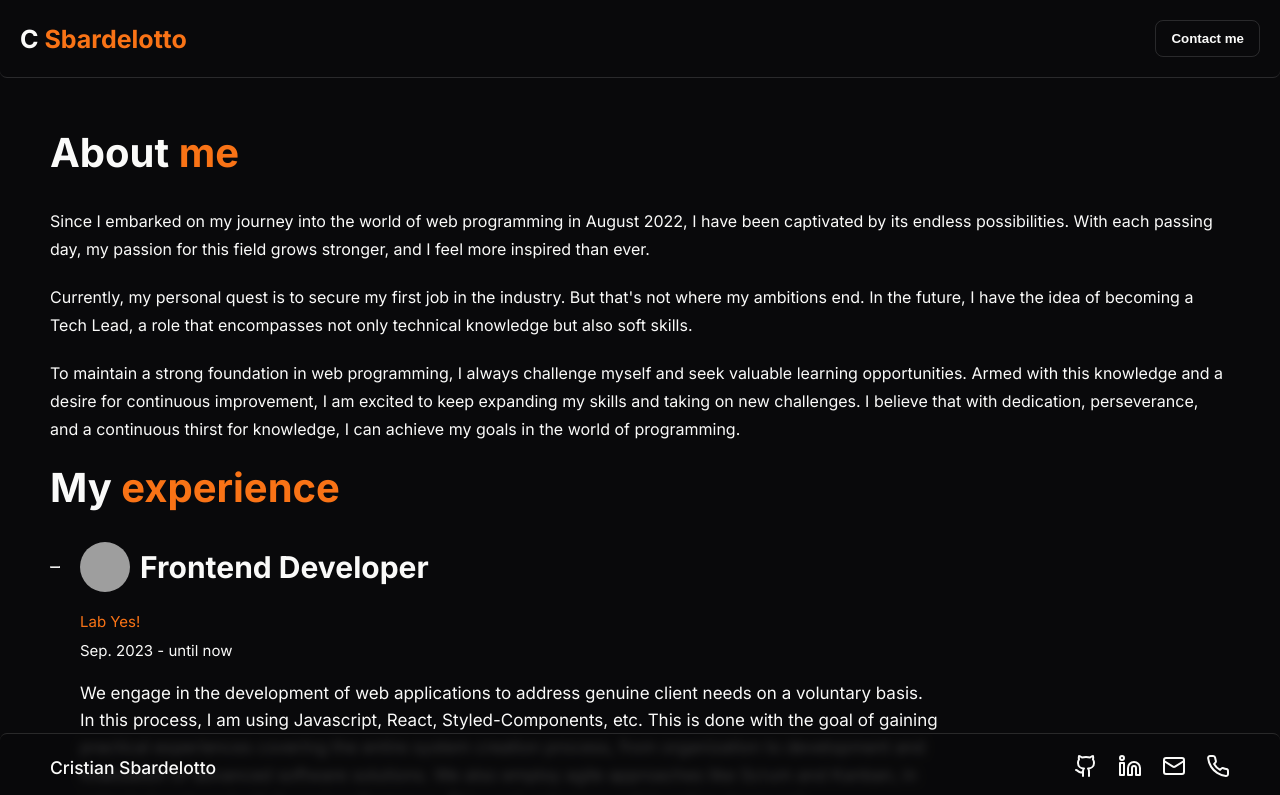
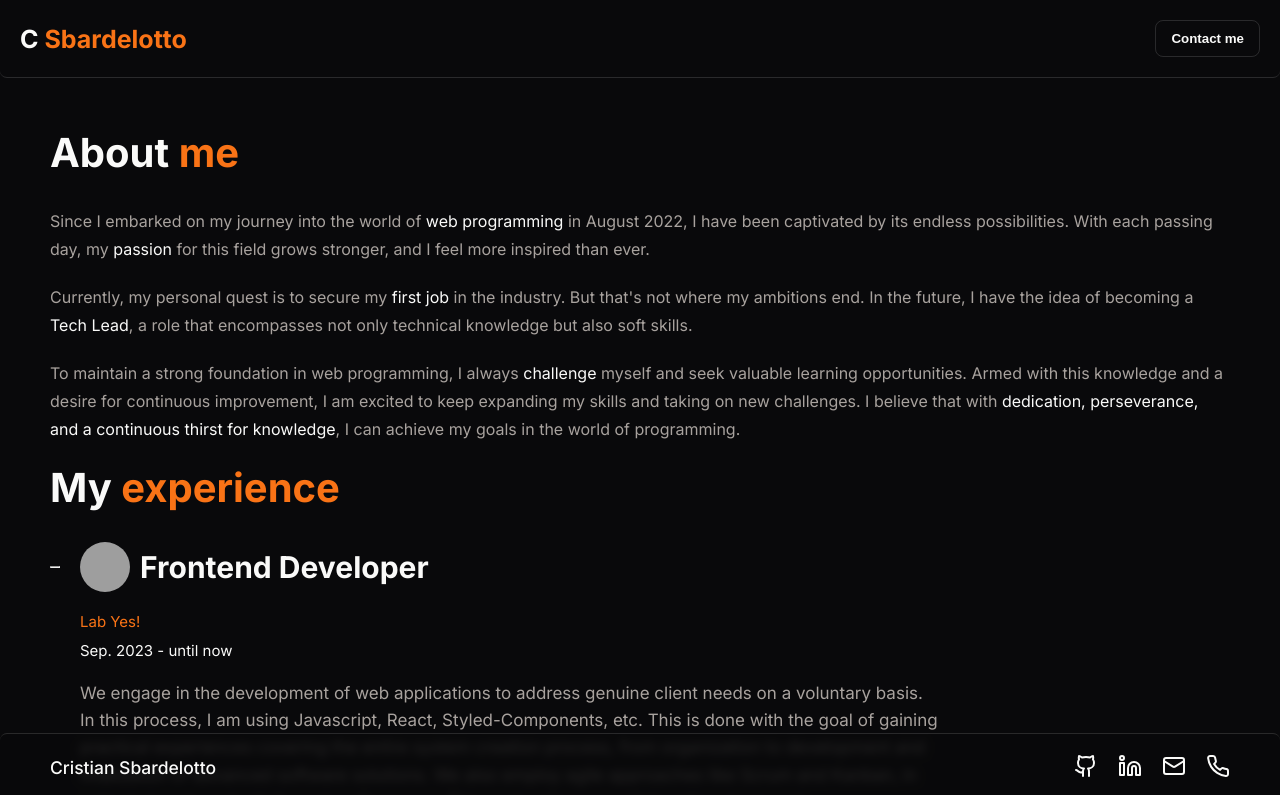
Before and after one commit to cristian-sbardelotto/portfolio, a Next.js app: page /about in a window 1280 px wide. Shown: the top 795 px of the page. Built offline with nearby package versions, Linux system fonts and the light colour scheme; grey boxes are pictures that could not be loaded.

Commit message:
style: change aboutMe route text color

```diff
--- a/src/app/about/page.tsx
+++ b/src/app/about/page.tsx
@@ -15,26 +15,30 @@ export default function About() {
 
         <S.Article>
           <p>
-            Since I embarked on my journey into the world of web programming in
-            August 2022, I have been captivated by its endless possibilities.
-            With each passing day, my passion for this field grows stronger, and
-            I feel more inspired than ever.
+            Since I embarked on my journey into the world of{' '}
+            <span>web programming</span> in August 2022, I have been captivated
+            by its endless possibilities. With each passing day, my{' '}
+            <span>passion</span> for this field grows stronger, and I feel more
+            inspired than ever.
           </p>
 
           <p>
-            Currently, my personal quest is to secure my first job in the
-            industry. But that's not where my ambitions end. In the future, I
-            have the idea of becoming a Tech Lead, a role that encompasses not
-            only technical knowledge but also soft skills.
+            Currently, my personal quest is to secure my <span>first job</span>{' '}
+            in the industry. But that's not where my ambitions end. In the
+            future, I have the idea of becoming a <span>Tech Lead</span>, a role
+            that encompasses not only technical knowledge but also soft skills.
           </p>
 
           <p>
-            To maintain a strong foundation in web programming, I always
-            challenge myself and seek valuable learning opportunities. Armed
-            with this knowledge and a desire for continuous improvement, I am
-            excited to keep expanding my skills and taking on new challenges. I
-            believe that with dedication, perseverance, and a continuous thirst
-            for knowledge, I can achieve my goals in the world of programming.
+            To maintain a strong foundation in web programming, I always{' '}
+            <span>challenge</span> myself and seek valuable learning
+            opportunities. Armed with this knowledge and a desire for continuous
+            improvement, I am excited to keep expanding my skills and taking on
+            new challenges. I believe that with{' '}
+            <span>
+              dedication, perseverance, and a continuous thirst for knowledge
+            </span>
+            , I can achieve my goals in the world of programming.
           </p>
         </S.Article>
       </div>
--- a/src/app/about/styles.ts
+++ b/src/app/about/styles.ts
@@ -27,5 +27,10 @@ export const Article = styled.article`
 
   p {
     margin-bottom: 2rem;
+    color: ${({ theme }) => theme.colors.altText};
+  }
+
+  span {
+    color: ${({ theme }) => theme.colors.text};
   }
 `;
--- a/src/components/ExperienceCard/ExperienceCardDescription/styles.ts
+++ b/src/components/ExperienceCard/ExperienceCardDescription/styles.ts
@@ -6,6 +6,7 @@ export const Container = styled.span`
   p {
     font-size: 1.7rem;
     line-height: 160%;
+    color: ${({ theme }) => theme.colors.altText};
 
     margin-bottom: 2rem;
     max-width: 80ch;
```
